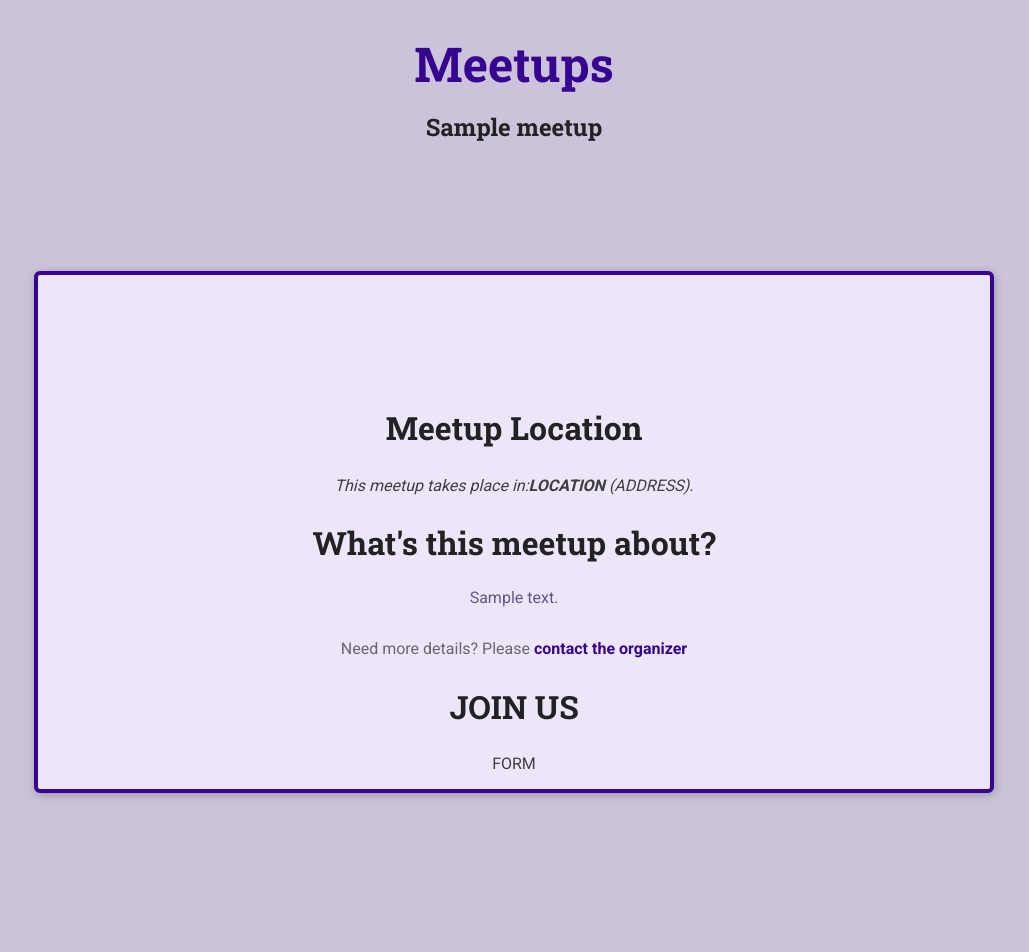
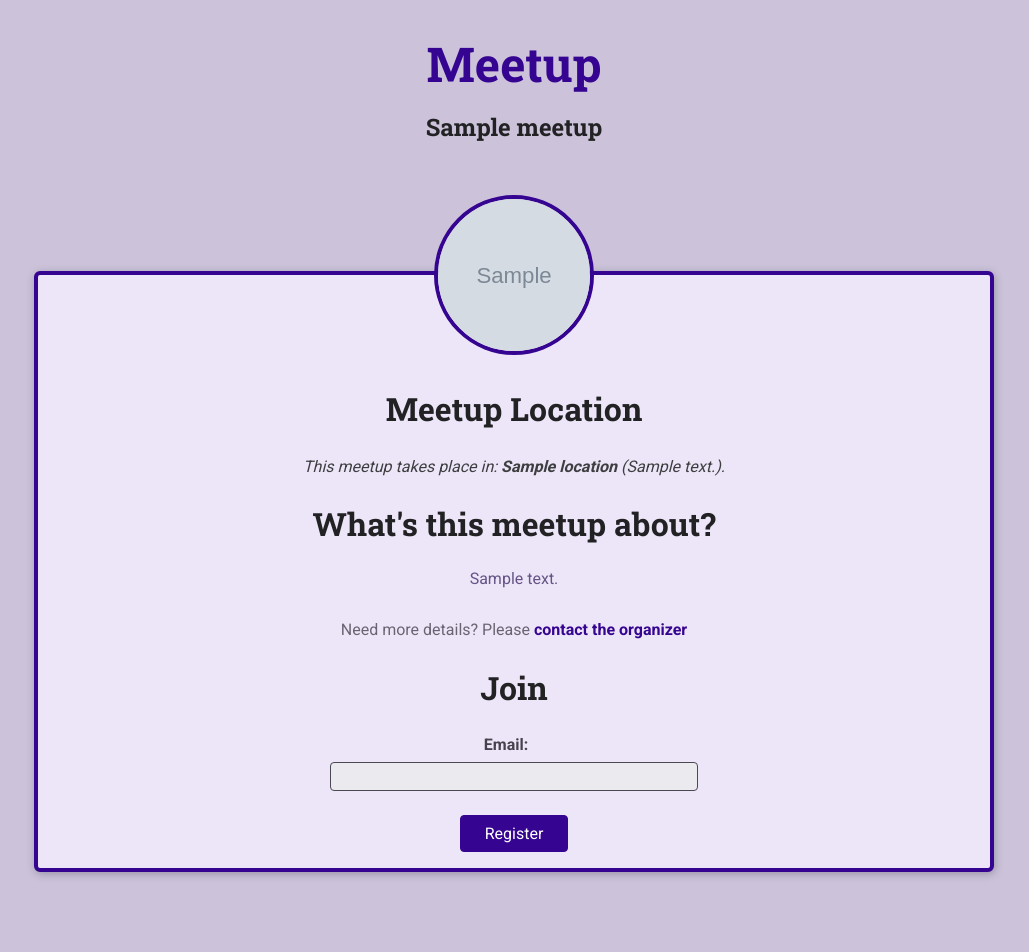
Before and after one commit to aleks-zs/meetup-app, a Django app: a page that uses app/meetup/templates/meetup/base/base.html in a window 1280 px wide. Shown: the whole page, without its empty margins (126-1155 px from the left). Before the commit the page ends 798 px from the top, so only its background shows below. Run offline with Django 3.2, Linux system fonts and the light colour scheme; tables that the repository leaves empty hold one stand-in row (values such as "Sample post"); grey boxes marked "Sample" are stand-in pictures.

Commit message:
added location & participants models, success template + some restructuring and styles

```diff
--- /dev/null
+++ b/app/meetup/forms.py
@@ -0,0 +1,5 @@
+from django import forms
+
+
+class RegistrationForm(forms.Form):
+    email = forms.EmailField()
--- a/app/meetup/models.py
+++ b/app/meetup/models.py
@@ -2,8 +2,30 @@ from django.db import models # noqa
 
 
 # Create your models here.
+class Location(models.Model):
+    name = models.CharField(max_length=200)
+    address = models.CharField(max_length=300)
+
+    def __str__(self):
+        return f'{self.name} ({self.address})'
+
+
+class Participant(models.Model):
+    email = models.EmailField(unique=True)
+
+    def __str__(self):
+        return self.email
+
+
 class Meetup(models.Model):
     title = models.CharField(max_length=200)
+    organizer_email = models.EmailField()
+    date = models.DateField()
     description = models.TextField()
     slug = models.SlugField(unique=True)
     image = models.ImageField(upload_to='images')
+    location = models.ForeignKey(Location, on_delete=models.CASCADE)
+    participants = models.ManyToManyField(Participant, blank=True)
+
+    def __str__(self):
+        return f'{self.title}'
--- a/app/meetup/templates/meetup/base/base.html
+++ b/app/meetup/templates/meetup/base/base.html
@@ -12,7 +12,7 @@
 </head>
 <body>
     <header id="main-header">
-        <nav><a href="/" id="main-logo">Meetups</a></nav>
+        <nav><a href="/" id="main-logo">Meetup</a></nav>
         {% block main_heading %} {% endblock %}
         {% block header_content %} {% endblock %}
     </header>
--- a/app/meetup/templates/meetup/meetup-details.html
+++ b/app/meetup/templates/meetup/meetup-details.html
@@ -6,7 +6,7 @@
 {% endblock %}
 
 {% block title %}
-    <title>Meetup</title>
+    <title>{{ selected_meetup.title }}</title>
 {% endblock %}
 
 {% block main_heading %}
@@ -16,21 +16,29 @@
 {% block body %}
     {% if meetup_found %}
         <article>
-            <img src="" alt="">
+            <img id="main-image" src="{{ selected_meetup.image.url }}" alt="{{ selected_meetup.title }}">
             <section id="location">
                 <h2>Meetup Location</h2>
-                <address>This meetup takes place in:<span>LOCATION</span> (ADDRESS).</address>
+                <address>This meetup takes place in: <span>{{ selected_meetup.location.name }}</span> ({{ selected_meetup.location.address }}).</address>
             </section>
             <section id="details">
                 <h2>What's this meetup about?</h2>
                 <p>{{ selected_meetup.description }}</p>
                 <footer>
-                    <p>Need more details? Please <a href="">contact the organizer</a></p>
+                    <p>Need more details? Please <a href="mailto:{{ selected_meetup.organizer_email }}">contact the organizer</a></p>
                 </footer>
             </section>
             <section id="registration">
-                <h2>JOIN US</h2>
-                FORM
+                <h2>Join</h2>
+                <form action="{% url 'meetup-detail' selected_meetup.slug %}" method="POST">
+                    {% csrf_token %}
+                    <ul>
+                        {{ form.as_ul }}
+                    </ul>
+                    <div>
+                        <button id="registration-actions">Register</button>
+                    </div>
+                </form>
             </section>
         </article>
     {% else %}
--- a/app/meetup/urls.py
+++ b/app/meetup/urls.py
@@ -3,5 +3,6 @@ from . import views
 
 urlpatterns = [
     path('', views.index, name='index'),
+    path('<slug:slug>/success', views.confirm_registration, name='confirm-registration'), # noqa
     path('<slug:slug>', views.meetup_details, name='meetup-detail')
 ]
--- a/app/meetup/views.py
+++ b/app/meetup/views.py
@@ -1,5 +1,6 @@
-from django.shortcuts import render
-from .models import Meetup
+from django.shortcuts import render, redirect
+from .models import Meetup, Participant
+from .forms import RegistrationForm
 
 
 # Create your views here.
@@ -13,12 +14,29 @@ def index(request):
 def meetup_details(request, slug):
     try:
         meetup = Meetup.objects.get(slug=slug)
+        if request.method == 'GET':
+            registration_form = RegistrationForm()
+        else:
+            registration_form = RegistrationForm(request.POST)
+            if registration_form.is_valid():
+                user_email = registration_form.cleaned_data['email']
+                participant, _ = Participant.objects.get_or_create(email=user_email) # noqa
+                meetup.participants.add(participant)
+                return redirect('confirm-registration', slug=slug)
 
         return render(request, 'meetup/meetup-details.html', {
             'meetup_found': True,
-            'selected_meetup': meetup
+            'selected_meetup': meetup,
+            'form': registration_form
         })
     except Exception:
         return render(request, 'meetup/meetup-details.html', {
             'meetup_found': False
         })
+
+
+def confirm_registration(request, slug):
+    meetup = Meetup.objects.get(slug=slug)
+    return render(request, 'meetup/registration-success.html', {
+        'organizer_email': meetup.organizer_email
+    })
```
Also changed, not shown: app/meetup/admin.py (+20 -2 lines), app/meetup/templates/meetup/registration-success.html (added, +24 -0 lines), app/meetup/migrations/0001_initial.py, app/meetup/migrations/0002_meetup_image.py (deleted), app/uploads/images/tea_8eTTFZj.jpeg (renamed from app/uploads/images/tea.jpeg), app/uploads/images/walk_k4fkjqk.jpeg (renamed from app/uploads/images/walk.jpeg).
